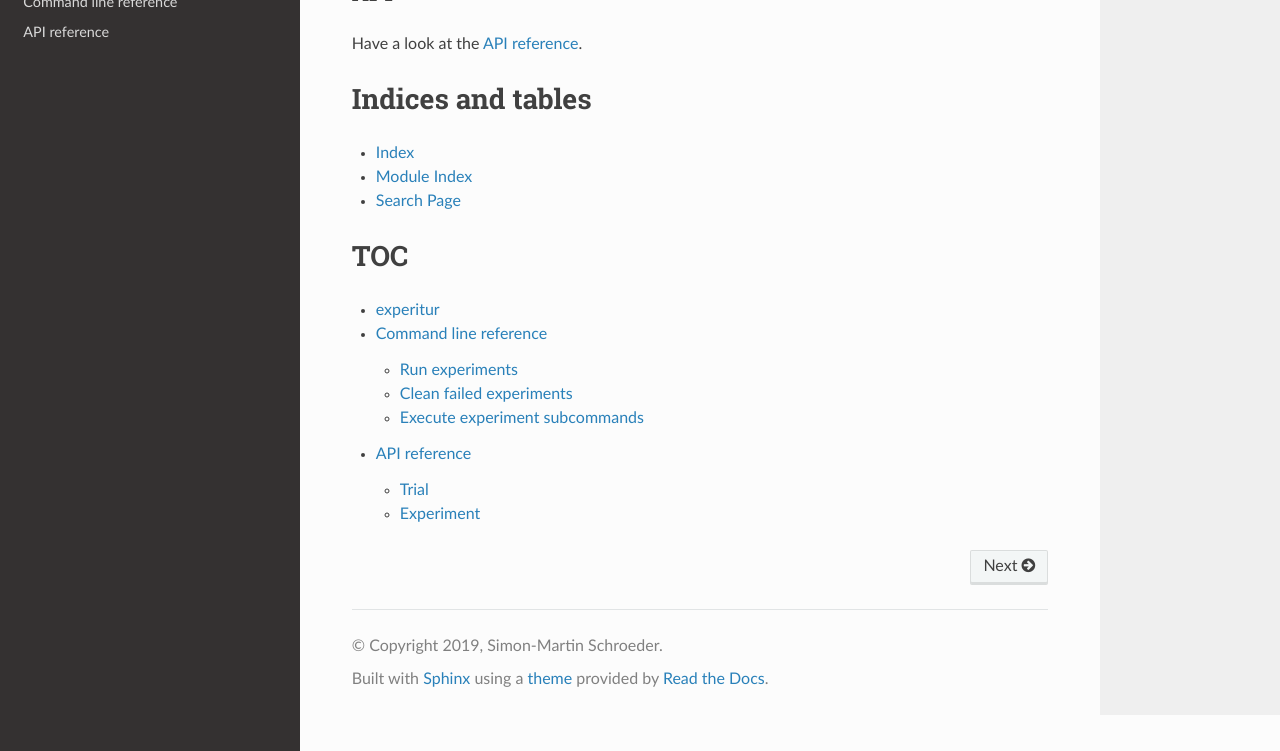
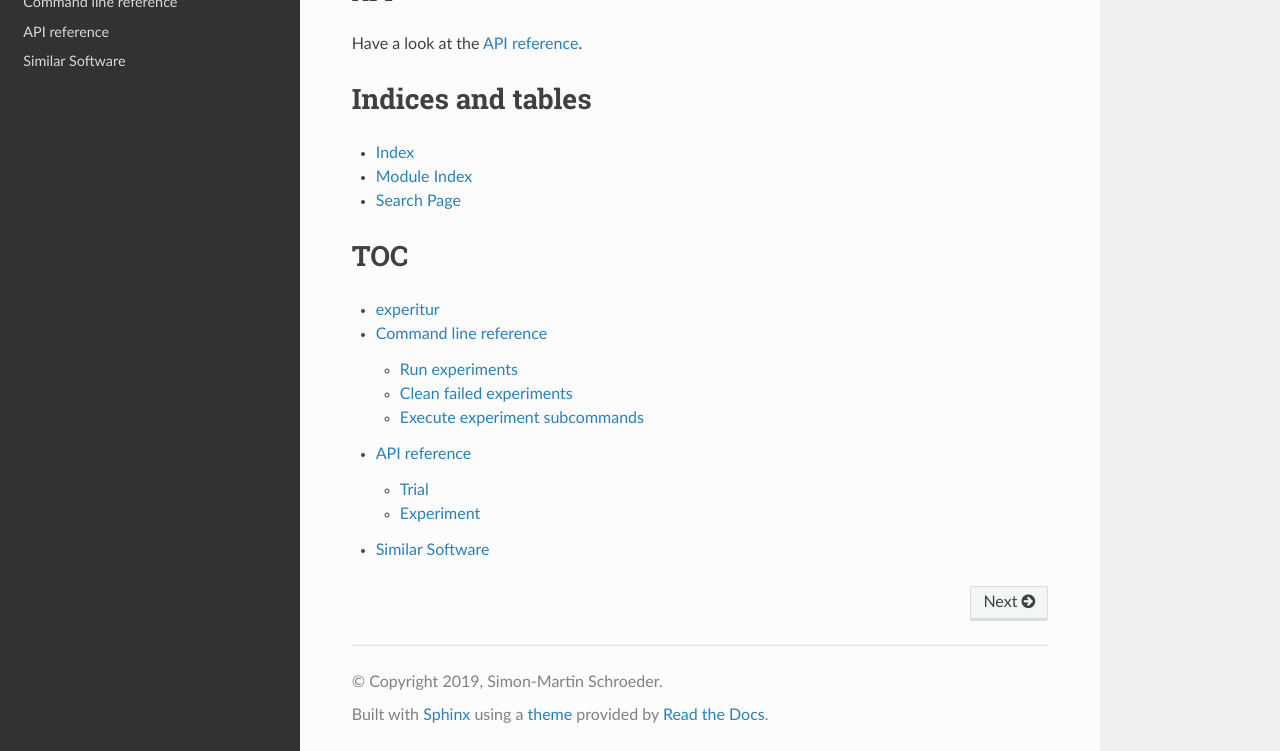
Before and after one commit to moi90/experitur, a Sphinx documentation site: the page built from docs/index.rst, in a window 1280 px wide and 900 px high, scrolled down 1064 px, cut to the strip 149-900 px from the top of the window. Built offline with Sphinx 7.4.7 and the Read the Docs theme 2.0.0, drawn with Linux system fonts in a browser that asks for light colours.

Commit message:
Similar software

```diff
--- a/docs/index.rst
+++ b/docs/index.rst
@@ -65,3 +65,4 @@
     self
     cli
     api
+    similar_software
--- /dev/null
+++ b/docs/similar_software.rst
@@ -0,0 +1,6 @@
+Similar Software
+================
+
+- `test-tube <https://github.com/williamFalcon/test-tube>`_
+- `MLflow <https://mlflow.org/docs/latest/index.html>`_
+- `Sacred <https://github.com/IDSIA/sacred>`_
```
